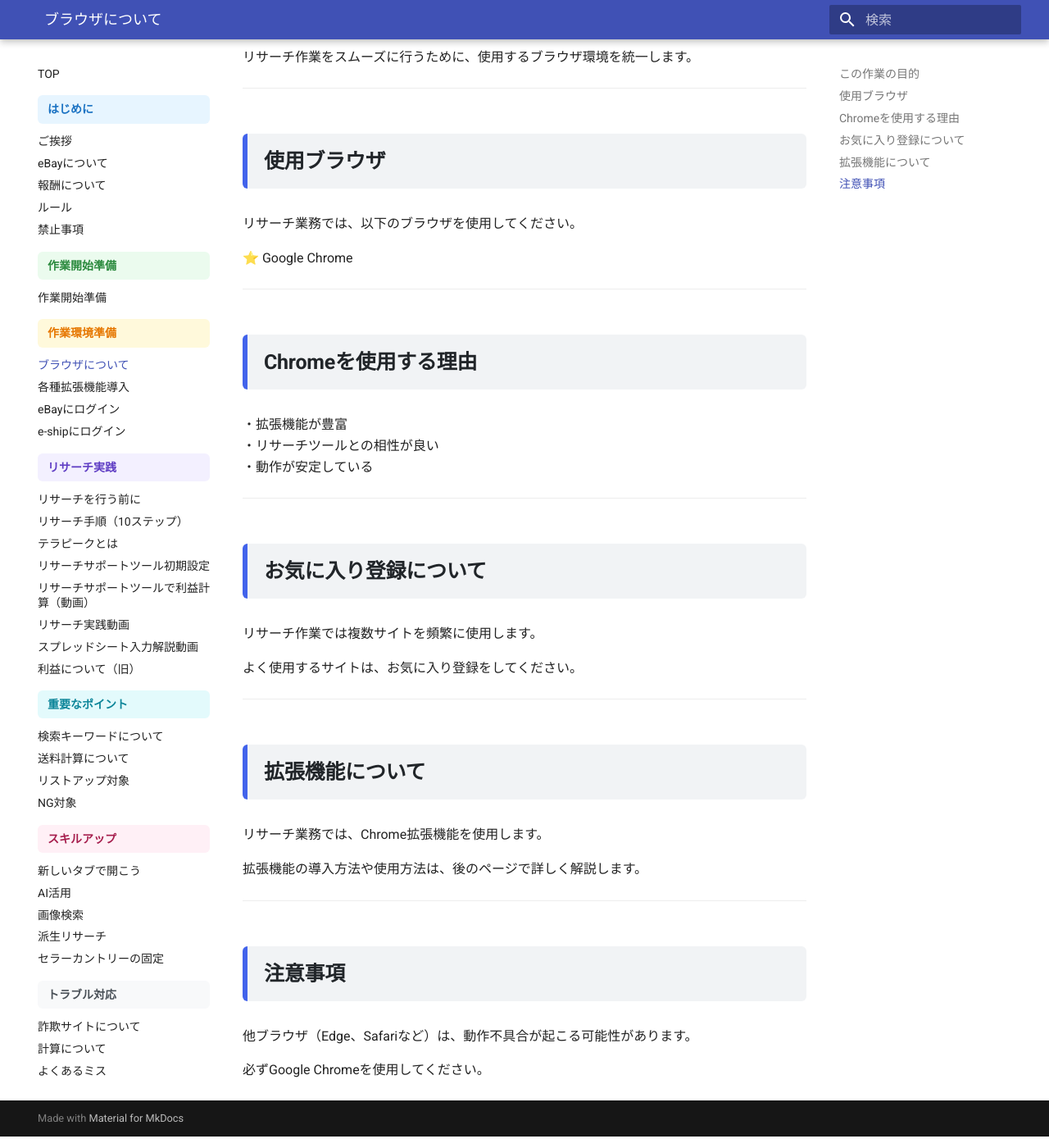
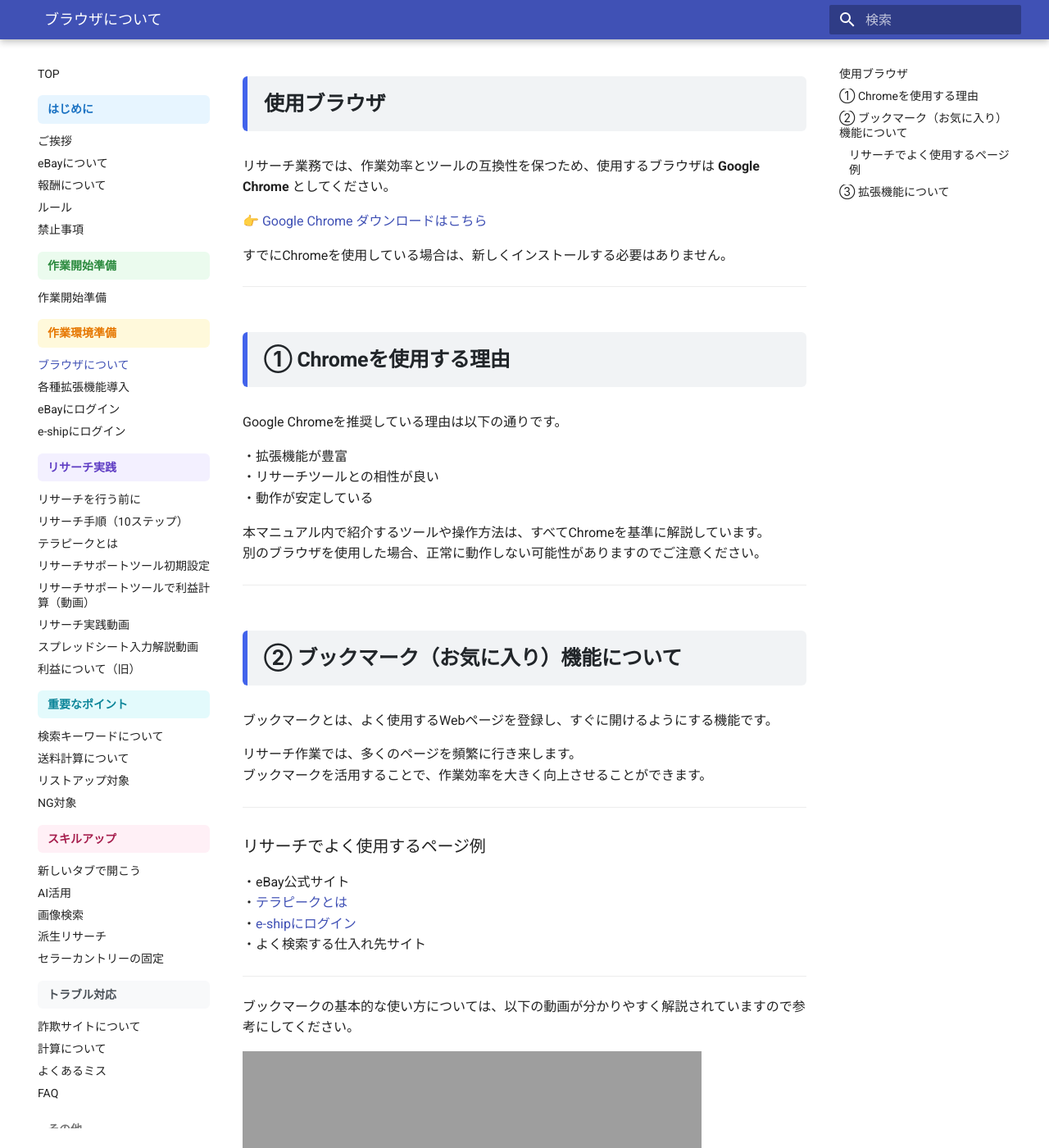
Before and after one commit to jun-hata/outsourcing-manual, an MkDocs documentation site: the page built from docs/browser_setup.md, in a window 1280 px wide and 1400 px high, scrolled down 235 px. Shown: the whole window at 82% size. Built offline with MkDocs 1.6.1 and Material for MkDocs 9.7.7, drawn with Linux system fonts in a browser that asks for light colours; some of the changed text lies outside the part shown; grey boxes are pictures that could not be loaded.

Commit message:
ブラウザ

```diff
--- a/docs/browser_setup.md
+++ b/docs/browser_setup.md
@@ -1,45 +1,82 @@
-# 使用ブラウザについて
+# ブラウザについて
 
-## この作業の目的
+このページでは、作業で使用していただくブラウザと、その基本機能について説明します。
 
-リサーチ作業をスムーズに行うために、使用するブラウザ環境を統一します。
+リサーチ作業をスムーズに行うため、本業務では使用するブラウザ環境を統一しています。
 
 ---
 
 ## 使用ブラウザ
 
-リサーチ業務では、以下のブラウザを使用してください。
+リサーチ業務では、作業効率とツールの互換性を保つため、使用するブラウザは **Google Chrome** としてください。
 
-⭐ Google Chrome
+👉 [Google Chrome ダウンロードはこちら](https://www.google.com/intl/ja_jp/chrome/)
+
+すでにChromeを使用している場合は、新しくインストールする必要はありません。
 
 ---
 
-## Chromeを使用する理由
+## ① Chromeを使用する理由
+
+Google Chromeを推奨している理由は以下の通りです。
 
 ・拡張機能が豊富
 ・リサーチツールとの相性が良い
 ・動作が安定している
 
----
-
-## お気に入り登録について
-
-リサーチ作業では複数サイトを頻繁に使用します。
-
-よく使用するサイトは、お気に入り登録をしてください。
+本マニュアル内で紹介するツールや操作方法は、すべてChromeを基準に解説しています。
+別のブラウザを使用した場合、正常に動作しない可能性がありますのでご注意ください。
 
 ---
 
-## 拡張機能について
+## ② ブックマーク（お気に入り）機能について
 
-リサーチ業務では、Chrome拡張機能を使用します。
+ブックマークとは、よく使用するWebページを登録し、すぐに開けるようにする機能です。
 
-拡張機能の導入方法や使用方法は、後のページで詳しく解説します。
+リサーチ作業では、多くのページを頻繁に行き来します。
+ブックマークを活用することで、作業効率を大きく向上させることができます。
 
 ---
 
-## 注意事項
+### リサーチでよく使用するページ例
 
-他ブラウザ（Edge、Safariなど）は、動作不具合が起こる可能性があります。
+・eBay公式サイト
+・[テラピークとは](tool_terapeak.md)
+・[e-shipにログイン](env_eship_login.md)
+・よく検索する仕入れ先サイト
 
-必ずGoogle Chromeを使用してください。
+---
+
+ブックマークの基本的な使い方については、以下の動画が分かりやすく解説されていますので参考にしてください。
+
+<div class="video-container">
+<iframe width="560" height="315" src="https://www.youtube.com/embed/a3zfoy9V4Ic" frameborder="0" allowfullscreen></iframe>
+</div>
+
+よく使用するサイトは、積極的にブックマークへ登録するようにしましょう。
+
+---
+
+## ③ 拡張機能について
+
+拡張機能とは、Chromeに新しい機能を追加し、自分好みにカスタマイズできる追加プログラムのことです。
+
+リサーチ業務では、拡張機能を活用することで、以下のような作業を効率化できます。
+
+・利益計算の補助
+・商品情報の取得
+・作業時間の短縮
+
+---
+
+拡張機能の導入方法や設定については、次のページで詳しく解説します。
+
+👉 [各種拡張機能導入](env_extensions.md)
+
+---
+
+また、拡張機能を初めて使用する方は、以下の解説記事も参考にしてください。
+
+拡張機能の基本的な仕組みや導入方法が分かりやすく説明されています。
+
+※記事URLは管理者より共有します。
```
